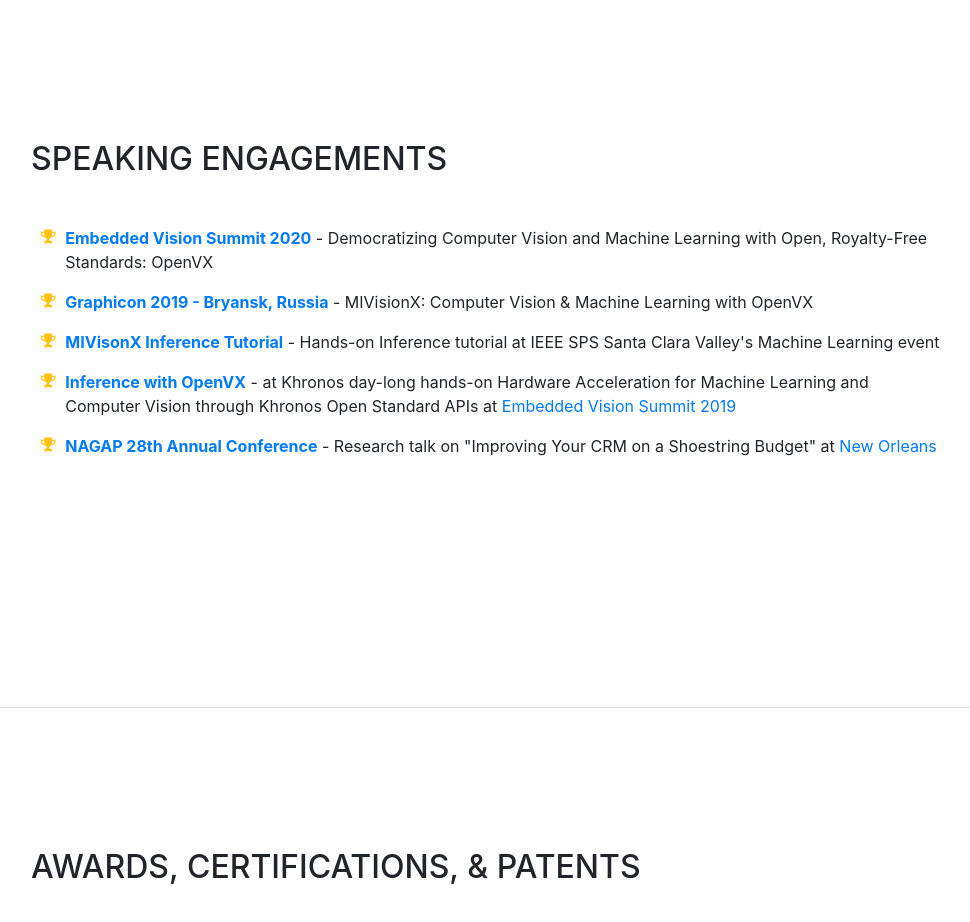
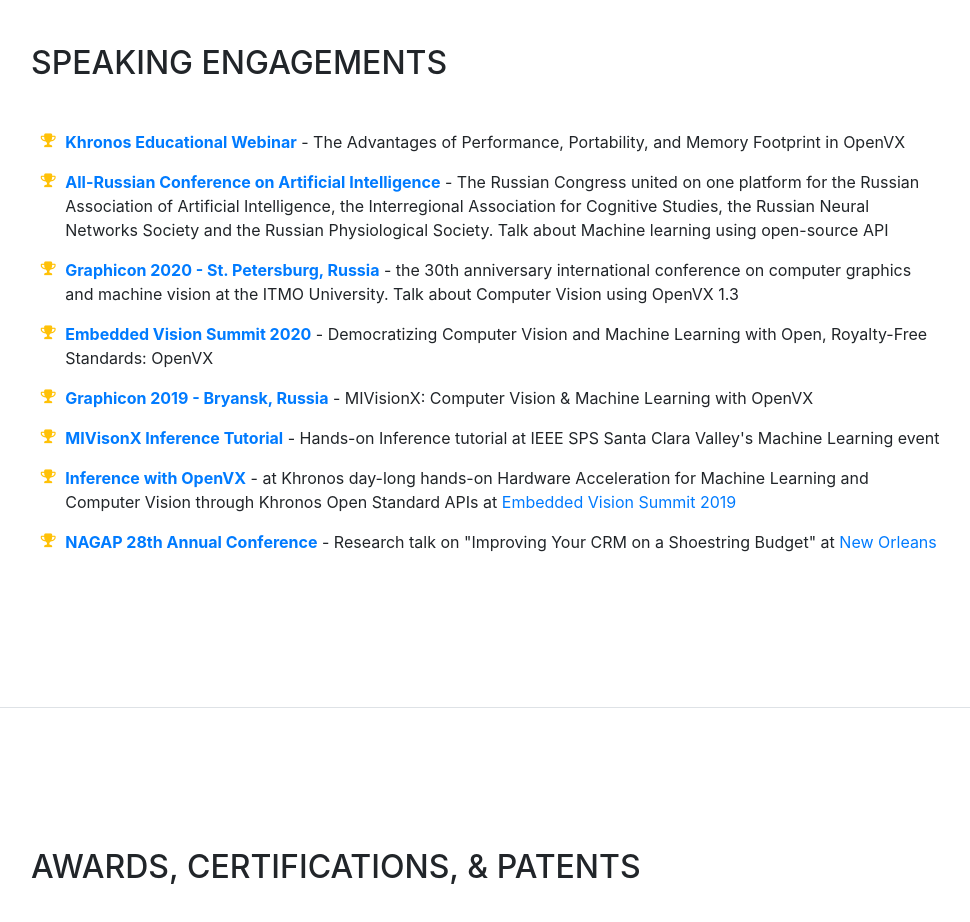
Before and after one commit to kiritigowda/kiritigowda.github.io, a website with bundled scripts: page index.html in a window 1280 px wide. Shown: the part 5040-5962 px from the top of the page, without its empty margins (289-1259 px from the left). Built offline with nearby package versions, Linux system fonts and the light colour scheme; a web font is replaced by a local one.

Commit message:
Speaking - Update new events

```diff
--- a/index.html
+++ b/index.html
@@ -533,6 +533,26 @@
         <ul class="fa-ul mb-0">
           <li>
             <i class="fa-li fa fa-trophy text-warning"></i>
+            <p><b><a href="https://www.khronos.org/events/webinar-openvx">Khronos Educational Webinar</a></b> -
+              The Advantages of Performance, Portability, and Memory Footprint in OpenVX</p>
+          </li>
+          <li>
+            <i class="fa-li fa fa-trophy text-warning"></i>
+            <p><b><a href="https://www.khronos.org/events/caics-2020">All-Russian Conference on Artificial
+                  Intelligence</a></b> -
+              The Russian Congress united on one platform for the Russian Association of Artificial
+              Intelligence, the Interregional Association for Cognitive Studies, the Russian Neural Networks Society and
+              the Russian Physiological Society. Talk about Machine learning using open-source API</p>
+          </li>
+          <li>
+            <i class="fa-li fa fa-trophy text-warning"></i>
+            <p><b><a href="https://www.khronos.org/events/graphicon-2020-itmo">Graphicon 2020 - St. Petersburg,
+                  Russia</a></b> -
+              the 30th anniversary international conference on computer graphics and machine vision at the ITMO
+              University. Talk about Computer Vision using OpenVX 1.3</p>
+          </li>
+          <li>
+            <i class="fa-li fa fa-trophy text-warning"></i>
             <p><b><a
                   href="https://embeddedvisionsummit.com/2020/session/democratizing-computer-vision-and-machine-learning-with-open-royalty-free-standards-openvx/">Embedded
                   Vision Summit 2020</a></b> -
```
